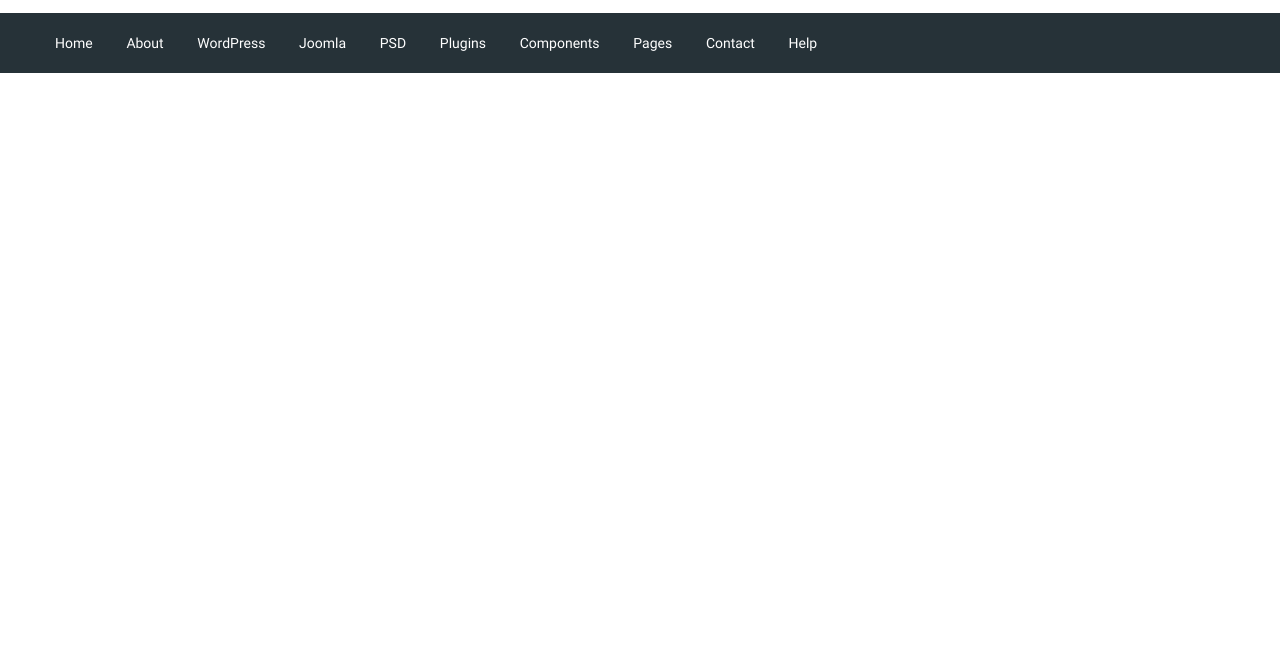
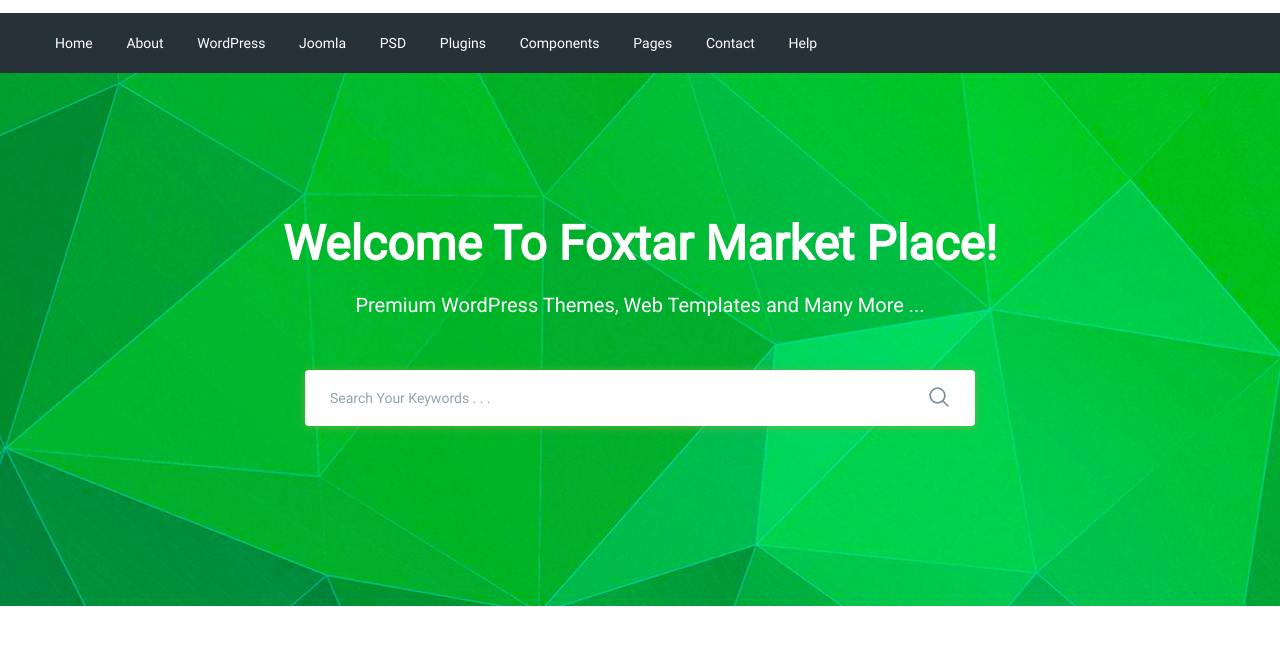
Before and after one commit to Dencho96/Moderno, a website: page app/index.html in a window 1280 px wide. Shown: the part 77-722 px from the top of the page. Drawn offline with nearby package versions, Linux system fonts and the light colour scheme; files that its build step writes are made by us from their sources.

Commit message:
added search section

```diff
--- a/app/index.html
+++ b/app/index.html
@@ -96,6 +96,26 @@
         </div>
     </header>
 
+    <section class="search" style="background-image: url(images/search-bg.jpg);">
+        <div class="container">
+            <div class="search__inner">
+                <div class="search__inner-title">
+                    Welcome To Foxtar Market Place!
+                </div>
+                <div class="search__inner-text">
+                    Premium WordPress Themes, Web Templates and Many More ...
+                </div>
+                <div class="search__inner-form">
+                    <form action="#">
+                        <input type="text" placeholder="Search Your Keywords . . ." required>
+                        <button type="submit">
+                            <img src="images/icons/search.png" alt="">
+                        </button>
+                    </form>
+                </div>
+            </div>
+        </div>
+    </section>
 
     <script src="https://ajax.googleapis.com/ajax/libs/jquery/3.5.1/jquery.min.js"></script>
     <script src="js/libs.min.js"></script>
--- a/app/scss/style.scss
+++ b/app/scss/style.scss
@@ -54,3 +54,60 @@
         font-size: 14px;
     }
 }
+
+.search {
+    background-repeat: no-repeat;
+    background-size: cover;
+    background-position: center;
+    min-height: 533px;
+}
+
+.search__inner {
+    padding: 135px 0 100px;
+    color: #fff;
+    text-align: center;
+    &-title {
+        margin-bottom: 10px;
+        font-size: 48px;
+        line-height: 72px;
+        font-weight: 700;
+    }
+    &-text {
+        margin-bottom: 50px;
+        font-size: 20px;
+        line-height: 30px;
+        font-weight: 500;
+    }
+    &-form {
+        max-width: 670px;
+        margin: 0 auto;
+        position: relative;
+        input {
+            display: block;
+            width: 100%;
+            box-shadow: 0 1px 10px rgba(124, 178, 64, 0.75);
+            border-radius: 4px;
+            height: 56px;
+            border: none;
+            font-size: 14px;
+            font-weight: 500;
+            outline: none;
+            padding-left: 25px;
+            padding-right: 60px;
+            &:focus {
+                border: 2px solid $green;
+            }
+            &::placeholder {
+                color: #90a4ae;
+                font-weight: 500;
+            }
+        }
+        button {
+            position: absolute;
+            border: none;
+            background-color: transparent;
+            right: 20px;
+            top: 16px;
+        }
+    }
+}
```
Also changed, not shown: app/images/icons/search.png (added), app/images/search-bg.jpg (added).
